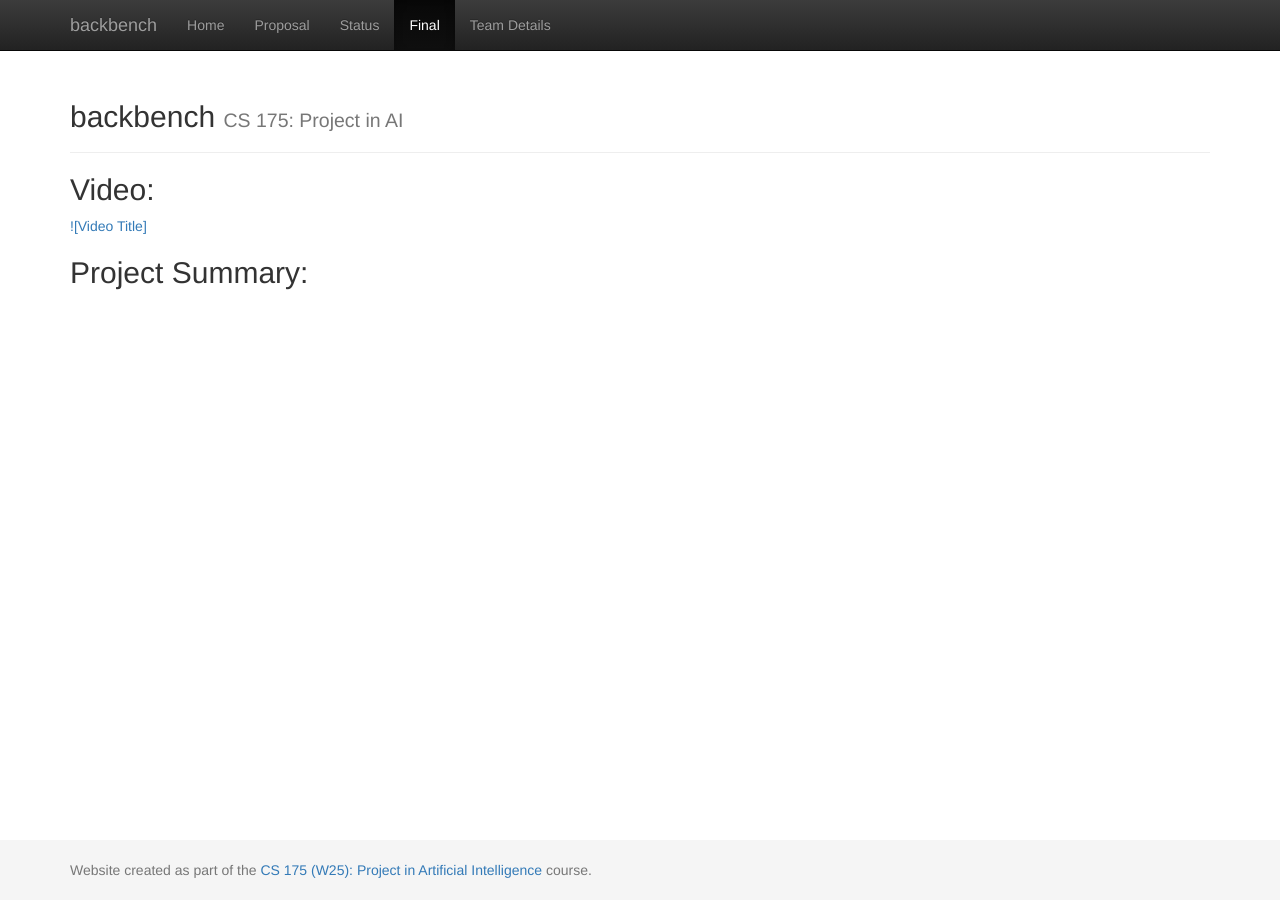
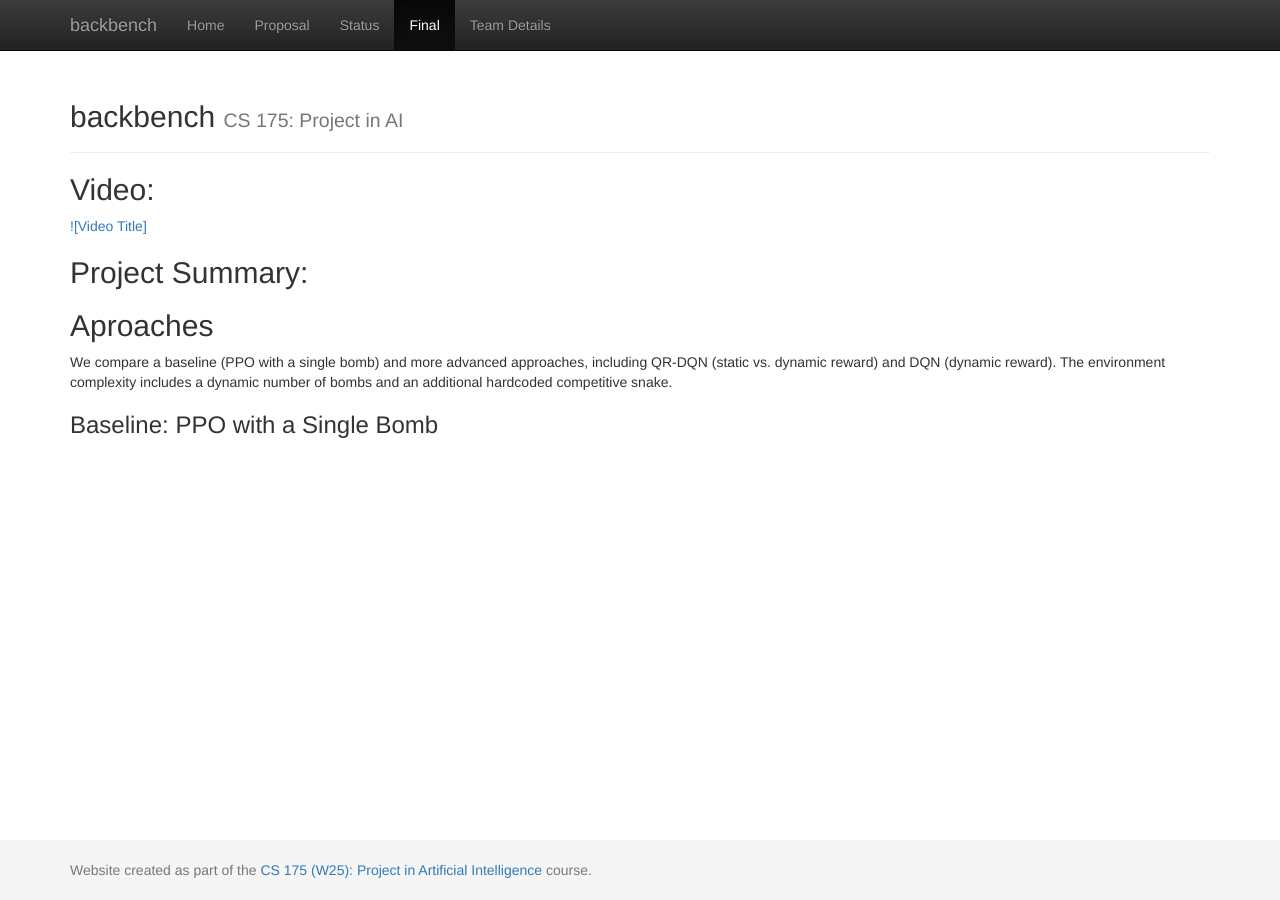
Before and after one commit to mcthoma1/backbench, a Jekyll site: the page built from docs/final.md, in a window 1280 px wide. Built offline with Jekyll 4.4.1, drawn with Linux system fonts in a browser that asks for light colours.

Commit message:
added baseline

```diff
--- a/docs/final.md
+++ b/docs/final.md
@@ -7,3 +7,9 @@ title: Final Report
 [![Video Title]]("")
 
 ## Project Summary:
+
+
+## Aproaches
+We compare a baseline (PPO with a single bomb) and more advanced approaches, including QR-DQN (static vs. dynamic reward) and DQN (dynamic reward). The environment complexity includes a dynamic number of bombs and an additional hardcoded competitive snake.
+
+### Baseline: PPO with a Single Bomb
```
